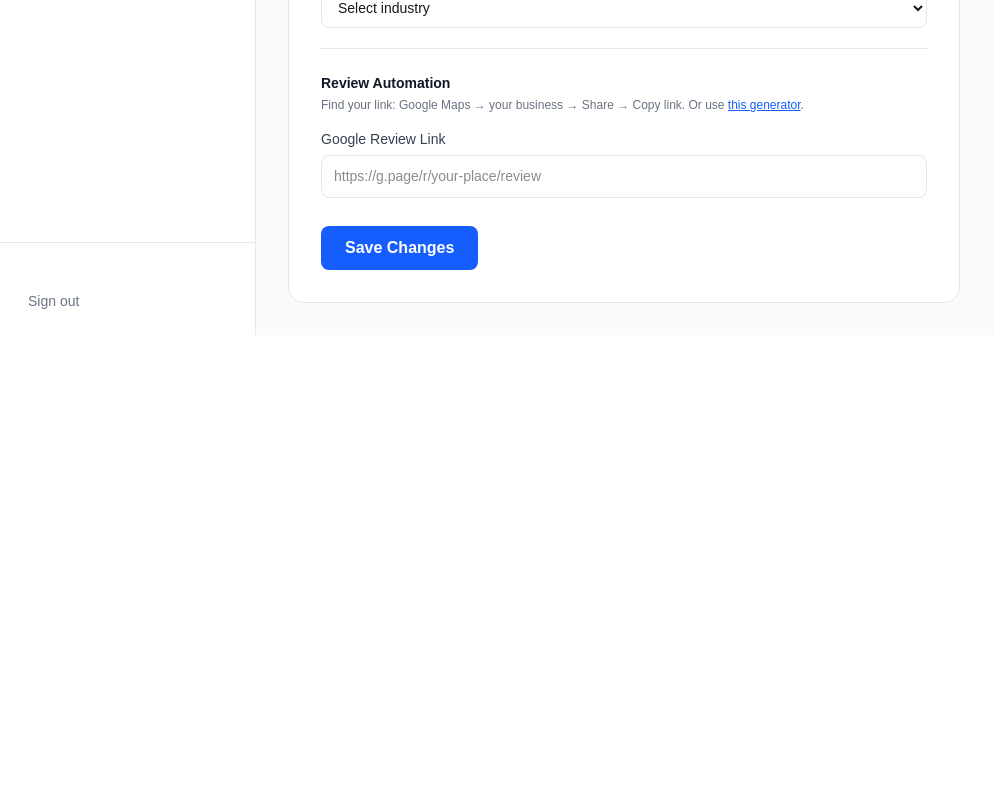
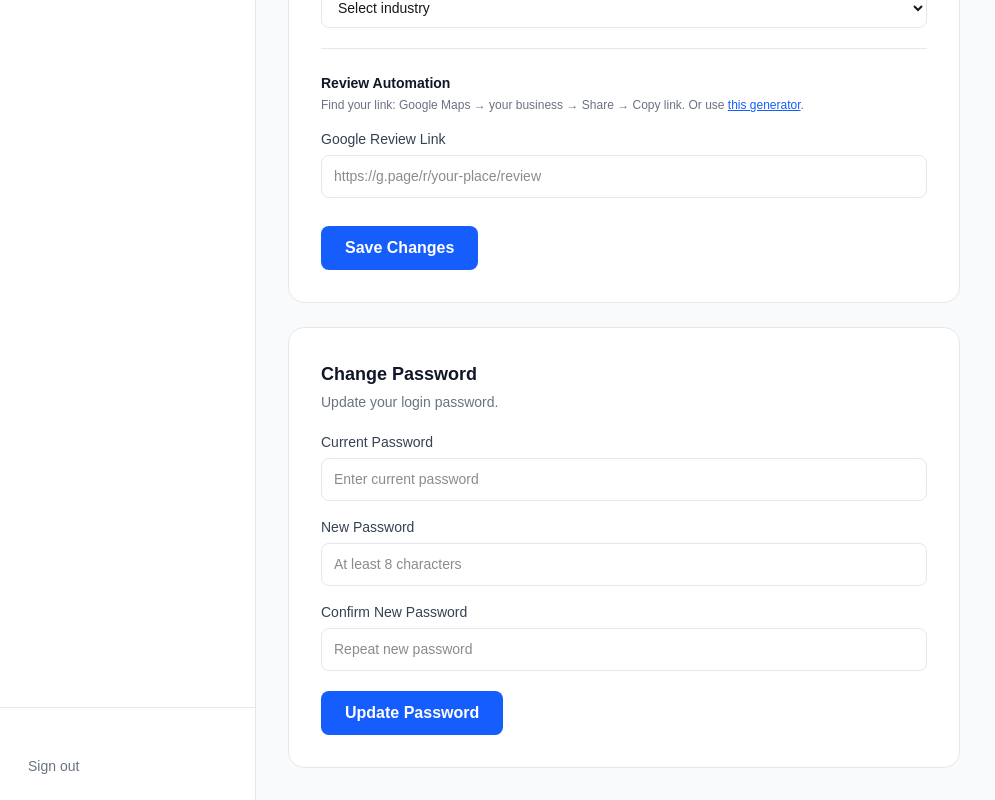
Before and after one commit to Arahman-ai/app.bizautomatrix, a Next.js app: page /dashboard/settings in a window 1280 px wide. Shown: the part 640-1440 px from the top of the page, without its empty margins (0-995 px from the left). Before the commit the page ends 975 px from the top, so only its background shows below. Built offline with nearby package versions, Linux system fonts and the light colour scheme; no server answers.

Commit message:
Add change password to client settings

```diff
--- a/src/app/(dashboard)/dashboard/settings/page.tsx
+++ b/src/app/(dashboard)/dashboard/settings/page.tsx
@@ -3,6 +3,37 @@
 import { useState, useEffect } from "react";
 
 export default function SettingsPage() {
+  const [pwForm, setPwForm] = useState({ current: "", next: "", confirm: "" });
+  const [pwSaving, setPwSaving] = useState(false);
+  const [pwMsg, setPwMsg] = useState<{ ok: boolean; text: string } | null>(null);
+
+  async function handleChangePassword(e: React.FormEvent) {
+    e.preventDefault();
+    if (pwForm.next !== pwForm.confirm) {
+      setPwMsg({ ok: false, text: "New passwords do not match." });
+      return;
+    }
+    if (pwForm.next.length < 8) {
+      setPwMsg({ ok: false, text: "Password must be at least 8 characters." });
+      return;
+    }
+    setPwSaving(true);
+    setPwMsg(null);
+    const res = await fetch("/api/client/change-password", {
+      method: "POST",
+      headers: { "Content-Type": "application/json" },
+      body: JSON.stringify({ currentPassword: pwForm.current, newPassword: pwForm.next }),
+    });
+    const data = await res.json();
+    if (res.ok) {
+      setPwMsg({ ok: true, text: "Password changed successfully." });
+      setPwForm({ current: "", next: "", confirm: "" });
+    } else {
+      setPwMsg({ ok: false, text: data.error ?? "Failed to change password." });
+    }
+    setPwSaving(false);
+  }
+
   const [form, setForm] = useState({
     businessName: "",
     website: "",
@@ -157,6 +188,40 @@ export default function SettingsPage() {
         </form>
       </div>
 
+      {/* Change Password */}
+      <div className="bg-white rounded-2xl border border-gray-200 p-8 max-w-2xl mt-6">
+        <h2 className="text-lg font-semibold text-gray-900 mb-1">Change Password</h2>
+        <p className="text-sm text-gray-500 mb-5">Update your login password.</p>
+        <form onSubmit={handleChangePassword} className="space-y-4">
+          <Field label="Current Password">
+            <input type="password" value={pwForm.current} required
+              onChange={(e) => setPwForm({ ...pwForm, current: e.target.value })}
+              className="input" placeholder="Enter current password" />
+          </Field>
+          <Field label="New Password">
+            <input type="password" value={pwForm.next} required
+              onChange={(e) => setPwForm({ ...pwForm, next: e.target.value })}
+              className="input" placeholder="At least 8 characters" />
+          </Field>
+          <Field label="Confirm New Password">
+            <input type="password" value={pwForm.confirm} required
+              onChange={(e) => setPwForm({ ...pwForm, confirm: e.target.value })}
+              className="input" placeholder="Repeat new password" />
+          </Field>
+          <div className="flex items-center gap-4 pt-1">
+            <button type="submit" disabled={pwSaving}
+              className="bg-blue-600 text-white px-6 py-2.5 rounded-lg font-semibold hover:bg-blue-700 disabled:opacity-50 transition-colors">
+              {pwSaving ? "Saving..." : "Update Password"}
+            </button>
+            {pwMsg && (
+              <span className={`text-sm font-medium ${pwMsg.ok ? "text-green-600" : "text-red-500"}`}>
+                {pwMsg.text}
+              </span>
+            )}
+          </div>
+        </form>
+      </div>
+
       <style jsx>{`
         .input {
           width: 100%;
--- /dev/null
+++ b/src/app/api/client/change-password/route.ts
@@ -0,0 +1,23 @@
+import { NextRequest, NextResponse } from "next/server";
+import { getServerSession } from "next-auth";
+import { authOptions } from "@/lib/auth";
+import { prisma } from "@/lib/prisma";
+import bcrypt from "bcryptjs";
+
+export async function POST(req: NextRequest) {
+  const session = await getServerSession(authOptions);
+  if (!session?.user?.email) return NextResponse.json({ error: "Unauthorized" }, { status: 401 });
+
+  const { currentPassword, newPassword } = await req.json();
+
+  const user = await prisma.user.findUnique({ where: { email: session.user.email } });
+  if (!user) return NextResponse.json({ error: "User not found" }, { status: 404 });
+
+  const valid = await bcrypt.compare(currentPassword, user.password);
+  if (!valid) return NextResponse.json({ error: "Current password is incorrect." }, { status: 400 });
+
+  const hashed = await bcrypt.hash(newPassword, 12);
+  await prisma.user.update({ where: { id: user.id }, data: { password: hashed } });
+
+  return NextResponse.json({ success: true });
+}
```
